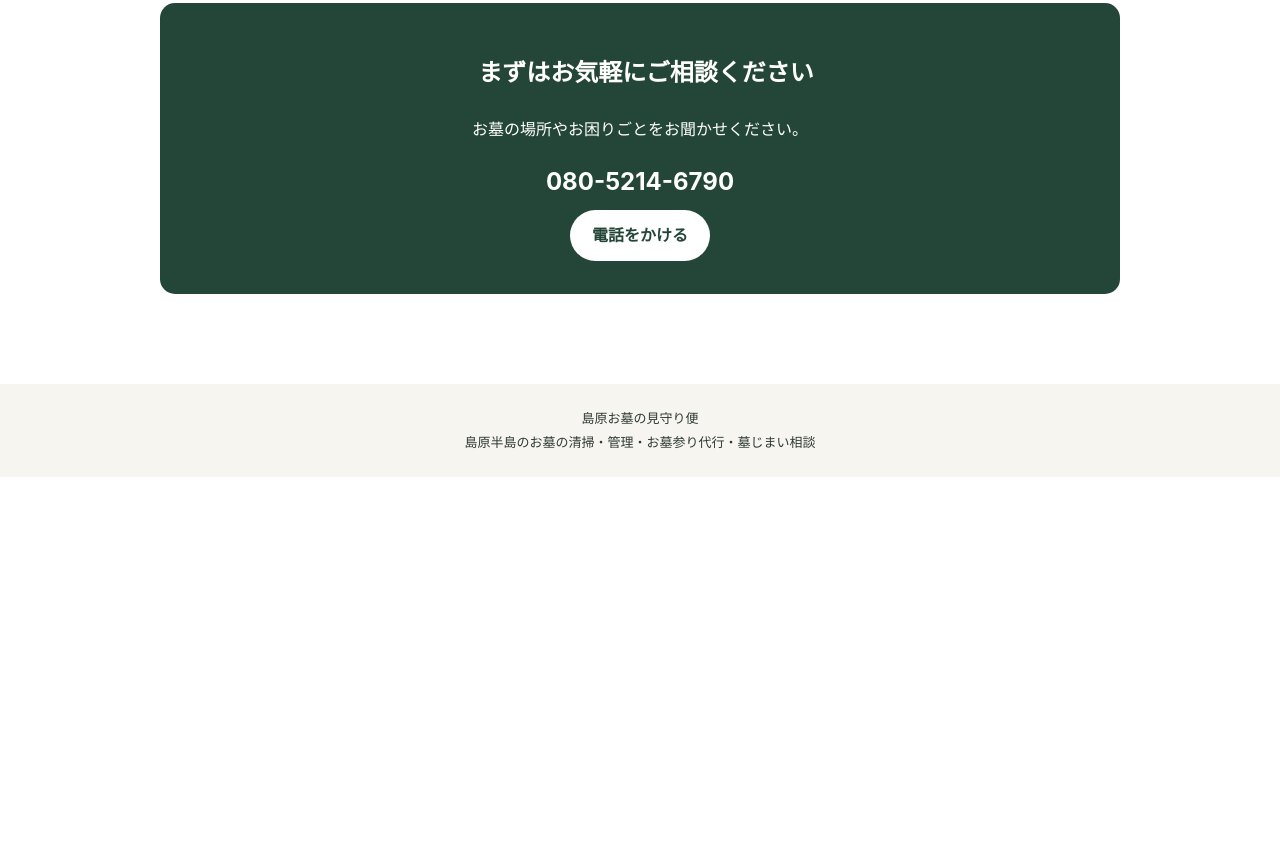
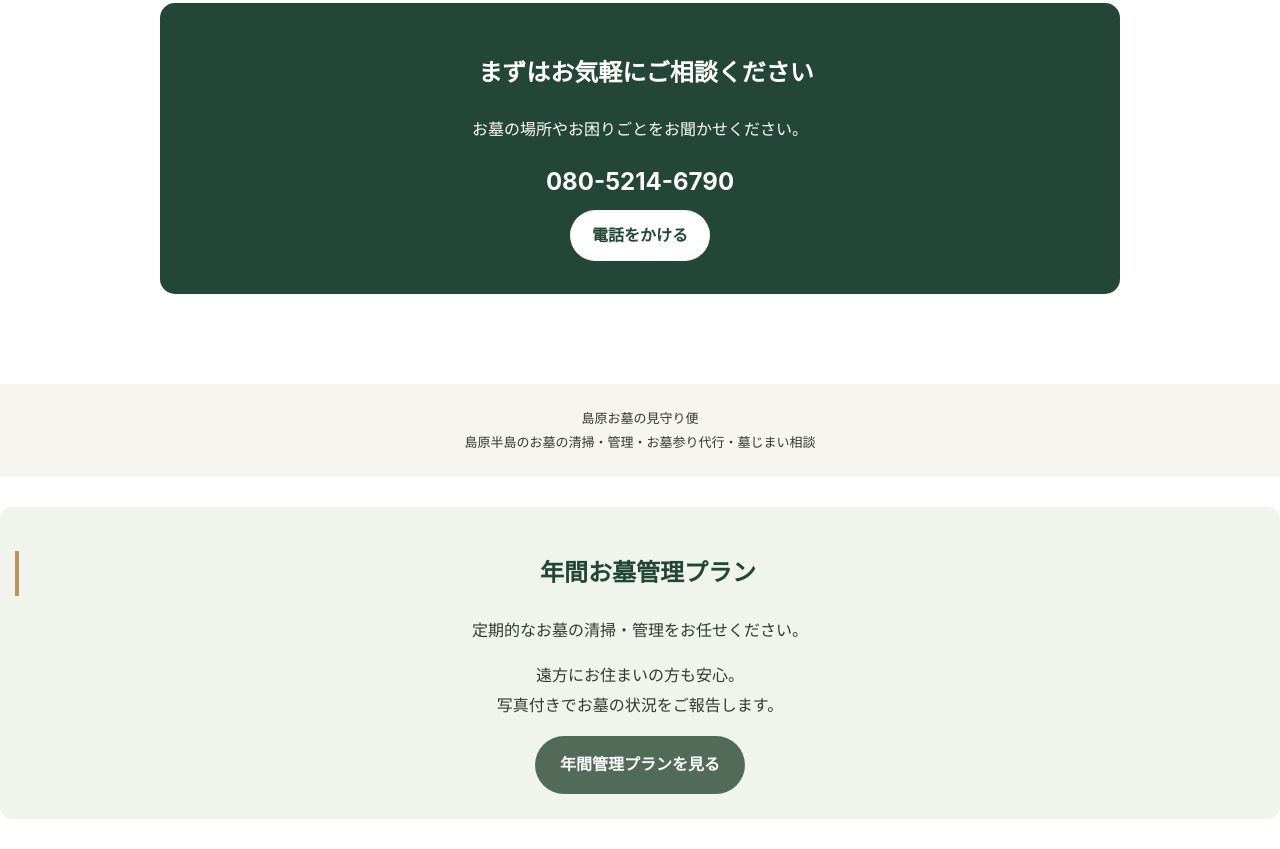
Before and after one commit to shimabara-ohaka/shimabara_ohaka, a plain HTML site: page index.html in a window 1280 px wide. Shown: the part 1485-2334 px from the top of the page. Before the commit the page ends 1962 px from the top, so only its background shows below. Drawn offline with Linux system fonts and the light colour scheme.

Commit message:
Add annual grave management plan section
Added a section for annual grave management plan with details and a link.

```diff
--- a/index.html
+++ b/index.html
@@ -205,4 +205,19 @@ footer{text-align:center;background:var(--c);padding:22px;font-size:13px}
 
 </body>
 
+<div style="background:#f0f4ed;padding:25px 15px;text-align:center;margin:30px 0;border-radius:12px;">
+
+  <h2>年間お墓管理プラン</h2>
+
+  <p>定期的なお墓の清掃・管理をお任せください。</p>
+
+  <p>遠方にお住まいの方も安心。<br>写真付きでお墓の状況をご報告します。</p>
+
+  <a href="annual.html" style="display:inline-block;background:#526b58;color:white;padding:14px 25px;border-radius:30px;text-decoration:none;font-weight:bold;">
+
+    年間管理プランを見る
+
+  </a>
+
+</div>
 </html>
```
